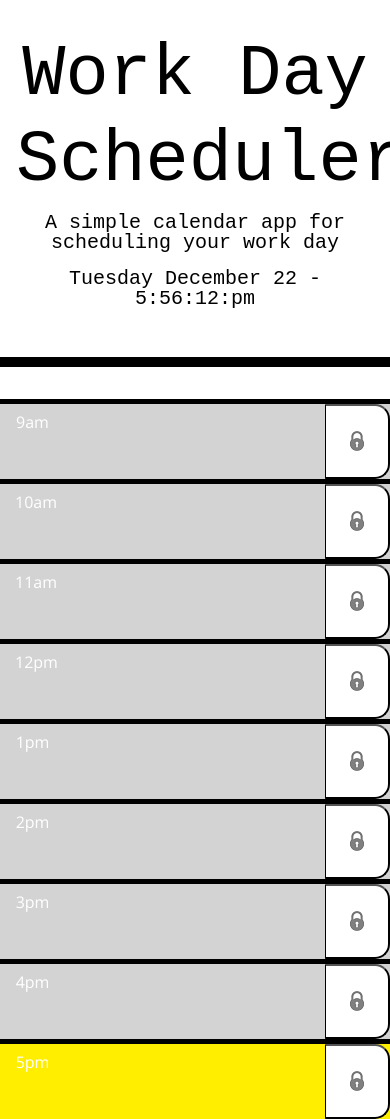
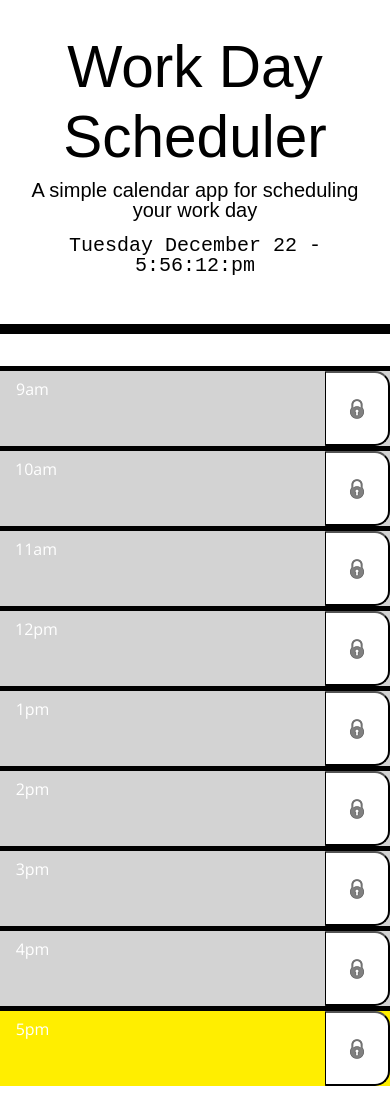
Before and after one commit to forgetfulmind/05-Work-Day-Scheduler, a plain HTML site: page index.html in a window 390 px wide. After the commit the page ends 1086 px from the top, so only its background shows below. Drawn offline with nearby package versions, Linux system fonts and the light colour scheme.

Commit message:
fixed responsive text in title

```diff
--- a/index.html
+++ b/index.html
@@ -26,7 +26,7 @@
 
   <body>
     <header class="jumbotron">
-      <h1 class="display-3">Work Day Scheduler</h1>
+      <h1 class="title">Work Day Scheduler</h1>
       <p class="lead">A simple calendar app for scheduling your work day</p>
       <p id="currentDay" class="lead"></p>
     </header>
--- a/logic.js
+++ b/logic.js
@@ -48,9 +48,10 @@ function setButtons (squid){
         function(){
             console.log("hello! Again!")
             console.log(squid[i].key)
-        let x = "input" + squid[i].key
-        console.log(x)
-        localStorage.setItem("input" + squid[i].key, x.value) //WHY DOESN"T WORK!?!?!
+        //WHY DOESN"T WORK!?!?!
+        // let x = "input" + squid[i].key
+        // console.log(x)
+        localStorage.setItem("input" + squid[i].key, $("input" + squid[i].key).value) //WHY DOESN"T WORK!?!?!
     }
     )
 }}
--- a/style.css
+++ b/style.css
@@ -19,7 +19,12 @@ textarea{
   color: black;
   border-radius: 0;
   border-bottom: 10px solid black;
-  font-family: monospace;
+  font-family: Arial, Helvetica, sans-serif;
+  font-size: 4vw;
+}
+
+.title {
+  font-size: 15vw;
 }
 
 .description{
```
